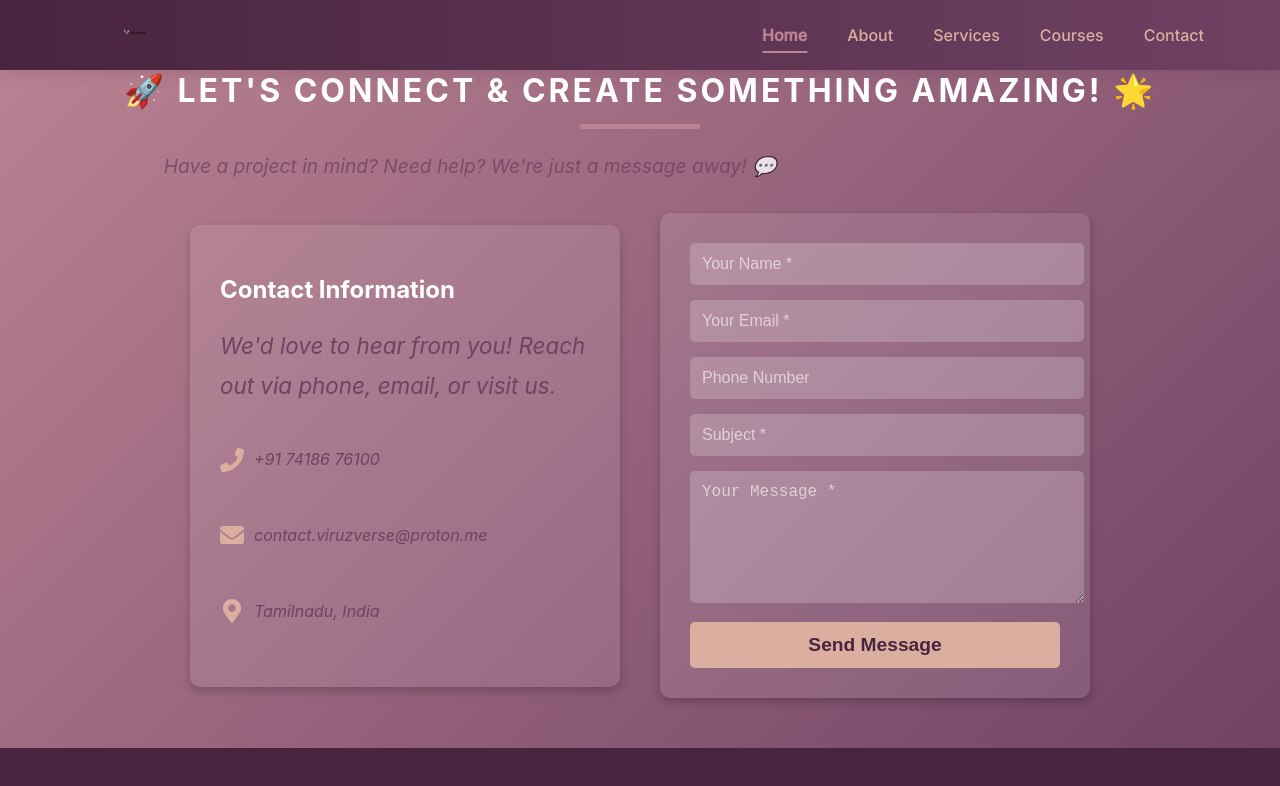
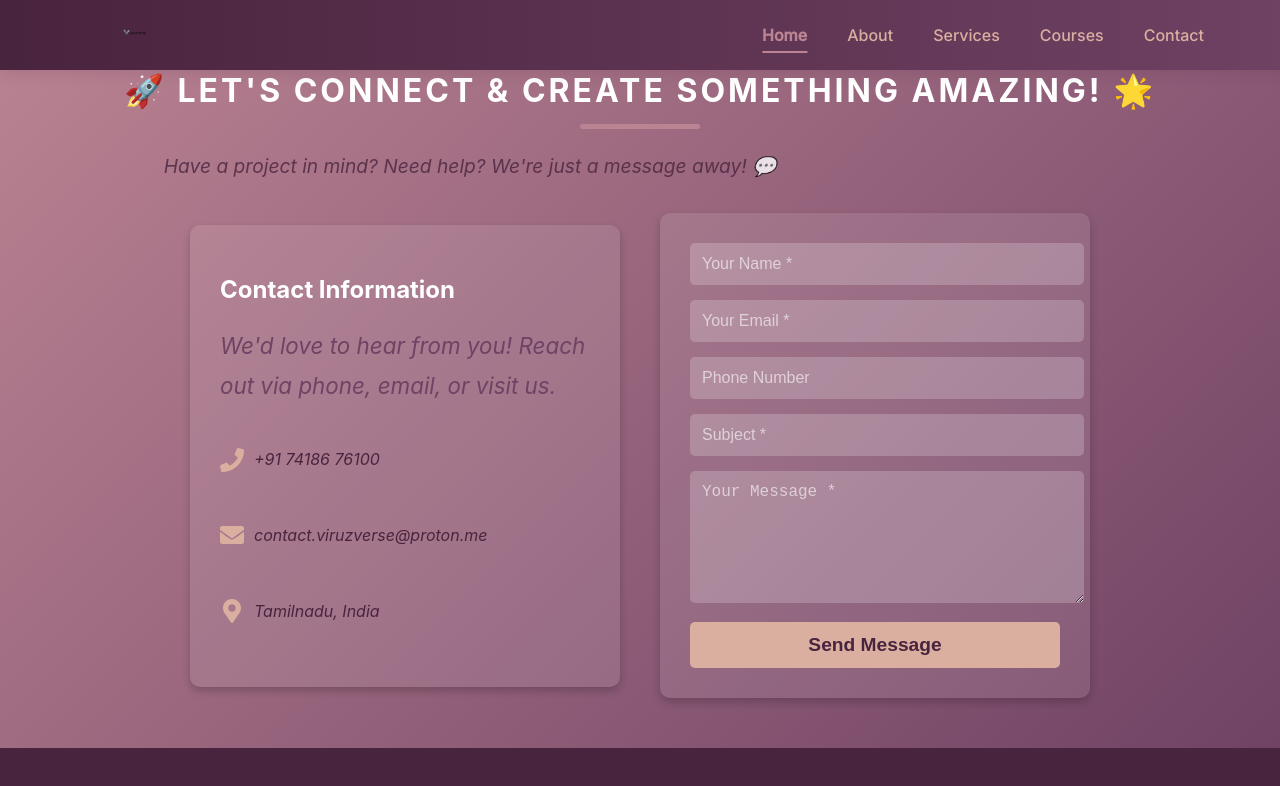
Before and after one commit to G-NIVETHA-CSE/Viruzverse-Website, a React (Create React App) app: page /contact in a window 1280 px wide. Shown: the top 786 px of the page. Built offline with nearby package versions, Linux system fonts and the light colour scheme.

Commit message:
contact page modified

```diff
--- a/src/components/stylefiles/Contact.css
+++ b/src/components/stylefiles/Contact.css
@@ -27,6 +27,7 @@
   font-size: 1.2rem;
   margin-bottom: 30px;
   opacity: 0.8;
+  color: #49243E;
 }
 
 /* Contact Container */
@@ -57,6 +58,7 @@
 
 .contact-info p {
   font-size: 1rem;
+  color: var(--primary-dark);
 }
 
 .info-item {
```
